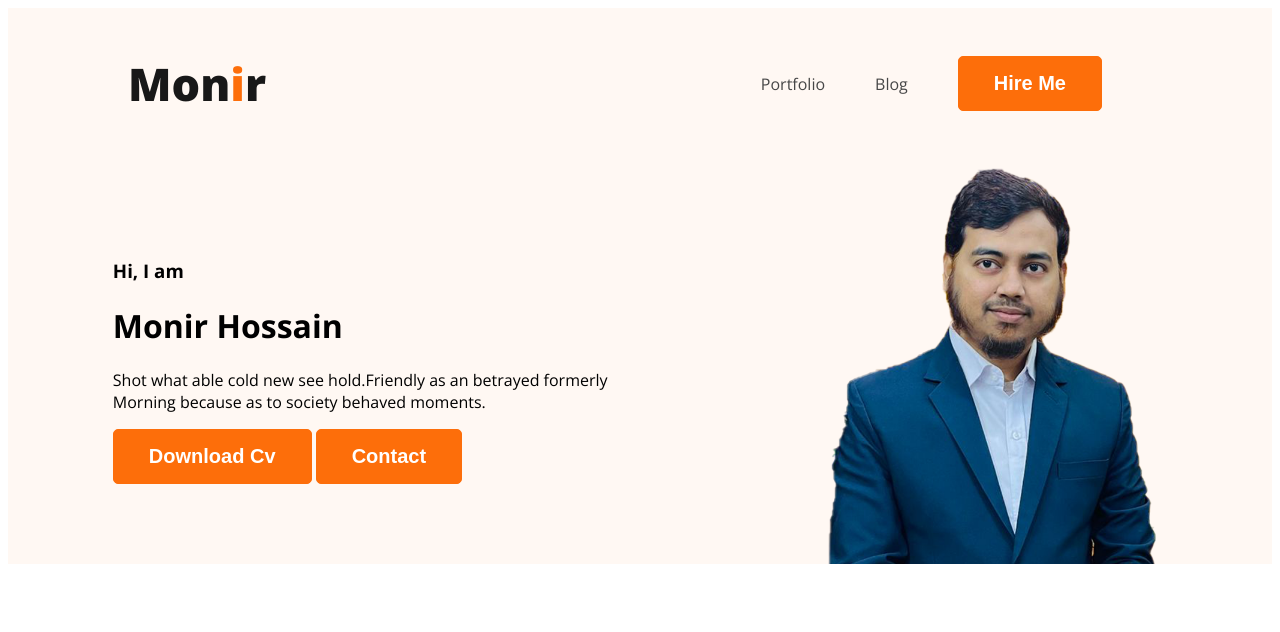
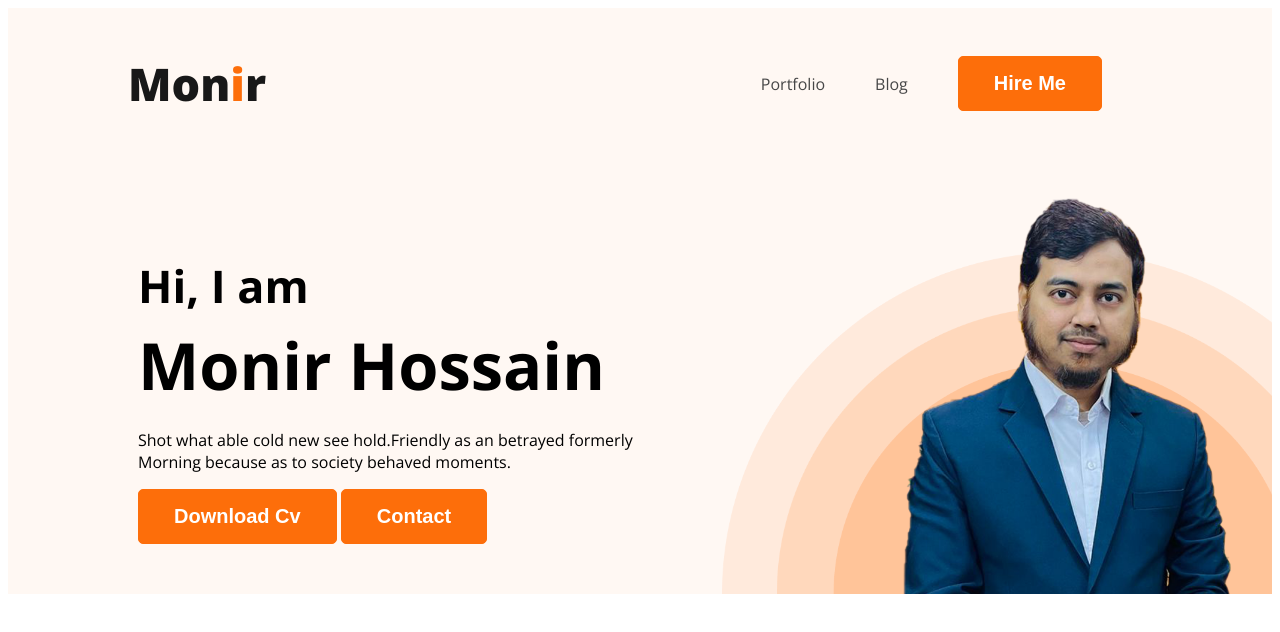
Before and after one commit to mdmonir-hossain/developer-portfolio, a plain HTML site: page index.html in a window 1280 px wide. Drawn offline with nearby package versions, Linux system fonts and the light colour scheme.

Commit message:
added banner update

```diff
--- a/css/style.css
+++ b/css/style.css
@@ -47,12 +47,33 @@ nav li a {
 }
 .header {
   background-color: #fff8f3;
+  background-image: url("../images/header_bg.png");
+  background-repeat: no-repeat;
+  background-position: bottom right;
+  background-size: 550px;
 }
-.profile-pic {
+.banner .profile-pic {
   width: 350px;
+  /* margin-left: 308px; */
 }
 .banner {
+  padding: 30px 30px 0px 130px;
   display: flex;
-  justify-content: space-around;
+  justify-content: space-between;
   align-items: center;
 }
+.banner-gts {
+  font-size: 45px;
+  margin-bottom: 0;
+}
+.banner-title {
+  font-size: 65px;
+  margin-top: 5px;
+  margin-bottom: 20px;
+}
+.banner-discription{
+
+  max-width: 500px;
+  margin-bottom: 30px;
+}
+/* main section style */
--- a/index.html
+++ b/index.html
@@ -23,10 +23,10 @@
             </ul>
         </nav>
         <div class="banner">
-            <div>
+            <div class="banner-discription">
                 <h3 class="banner-gts">Hi, I am</h3>
                 <h1 class="banner-title">Monir Hossain</h1>
-                <p>Shot what able cold new see hold.Friendly as an betrayed formerly <br> Morning because as to society
+                <p class="discription">Shot what able cold new see hold.Friendly as an betrayed formerly <br> Morning because as to society
                     behaved moments.</p>
                 <button class="btn-primary">Download Cv</button>
                 <button class="btn-primary">Contact</button>
```
